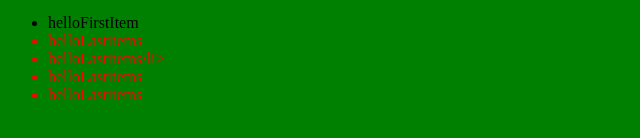
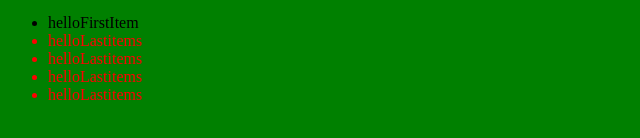
Before and after one commit to joelleoqiyi/fantastic-couscous, a plain HTML site: page index.html in a window 1280 px wide. Shown: the part 204-342 px from the top of the page, 0-640 px from the left. Drawn offline with Linux system fonts and the light colour scheme.

Commit message:
Update index.html

```diff
--- a/index.html
+++ b/index.html
@@ -15,7 +15,7 @@
      <ul>
        <li id="firstitem">helloFirstItem</li>
        <li class="lastitems">helloLastitems</li>
-       <li class="lastitems">helloLastitems/li>
+       <li class="lastitems">helloLastitems</li>
        <li class="lastitems">helloLastitems</li>
        <li class="lastitems">helloLastitems</li>
     </ul>
```
